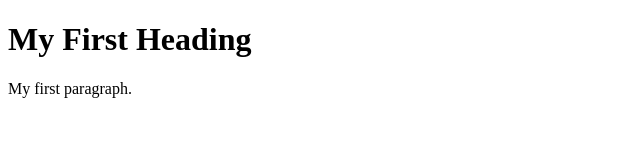
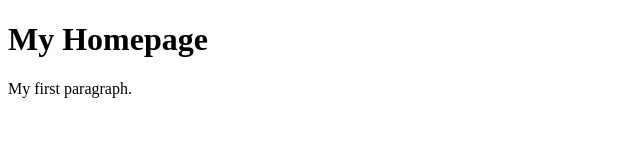
Before and after one commit to HailBrother/git-demo, a plain HTML site: page index.html in a window 1280 px wide. Shown: the whole page, without its empty margins (0-640 px from the left). Drawn offline with Linux system fonts and the light colour scheme.

Commit message:
A few more changes fr website

```diff
--- a/index.html
+++ b/index.html
@@ -2,7 +2,7 @@
 <html>
 <body>
 
-<h1>My First Heading</h1>
+<h1>My Homepage</h1>
 
 <p>My first paragraph.</p>
 
```
Also changed, not shown: 1 other file.
